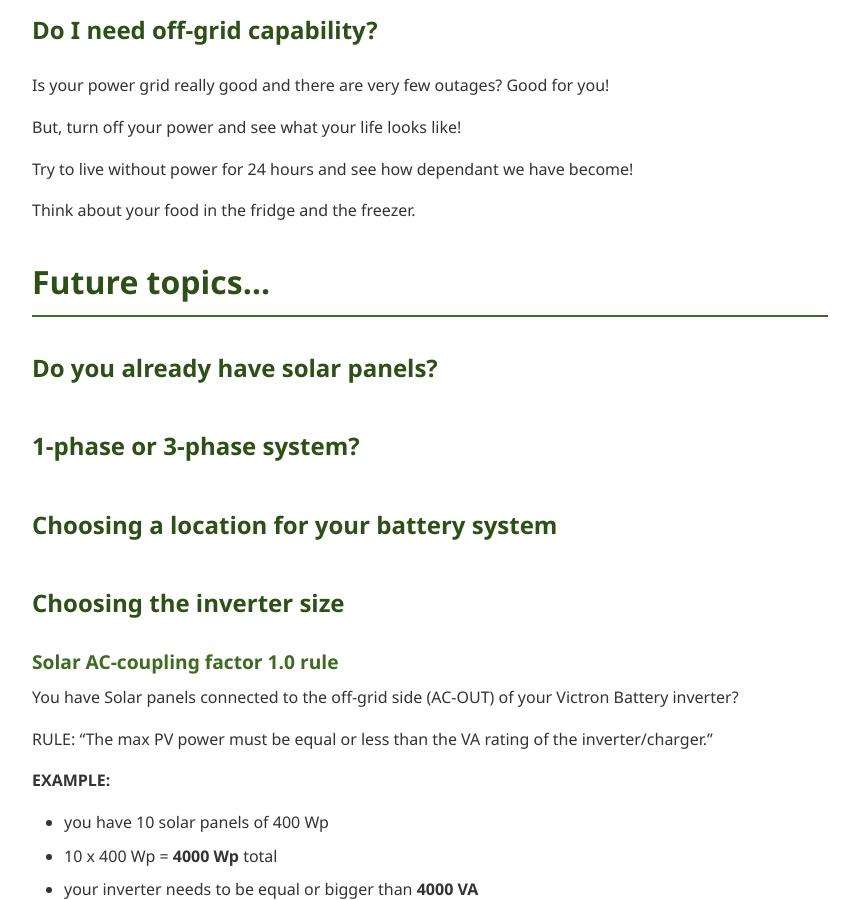
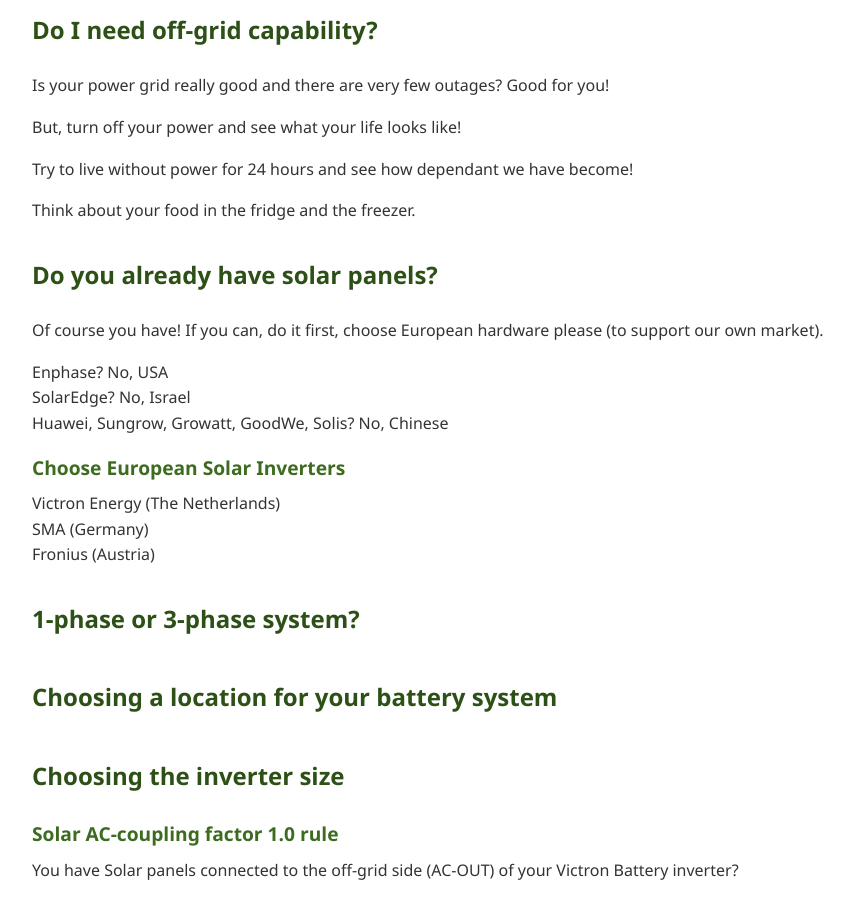
Before and after one commit to paulhermanseu/paulhermans.eu, a Jekyll site: the page built from victron-home-battery-system.md, in a window 1280 px wide and 900 px high, scrolled down 1067 px. Shown: the whole window, without its empty margins (210-1069 px from the left). Built offline with Jekyll 4.4.1, drawn with Linux system fonts in a browser that asks for light colours.

Commit message:
Include guidance on solar panel hardware selection
Added recommendations for choosing European solar inverters.

```diff
--- a/victron-home-battery-system.md
+++ b/victron-home-battery-system.md
@@ -40,9 +40,19 @@
 
 Think about your food in the fridge and the freezer.
 
-# Future topics...
+## Do you already have solar panels?
 
-## Do you already have solar panels?
+Of course you have! If you can, do it first, choose European hardware please (to support our own market).
+
+Enphase? No, USA
+SolarEdge? No, Israel
+Huawei, Sungrow, Growatt, GoodWe, Solis? No, Chinese
+
+### Choose European Solar Inverters
+
+Victron Energy (The Netherlands)
+SMA (Germany)
+Fronius (Austria)
 
 ## 1-phase or 3-phase system?
 
```
